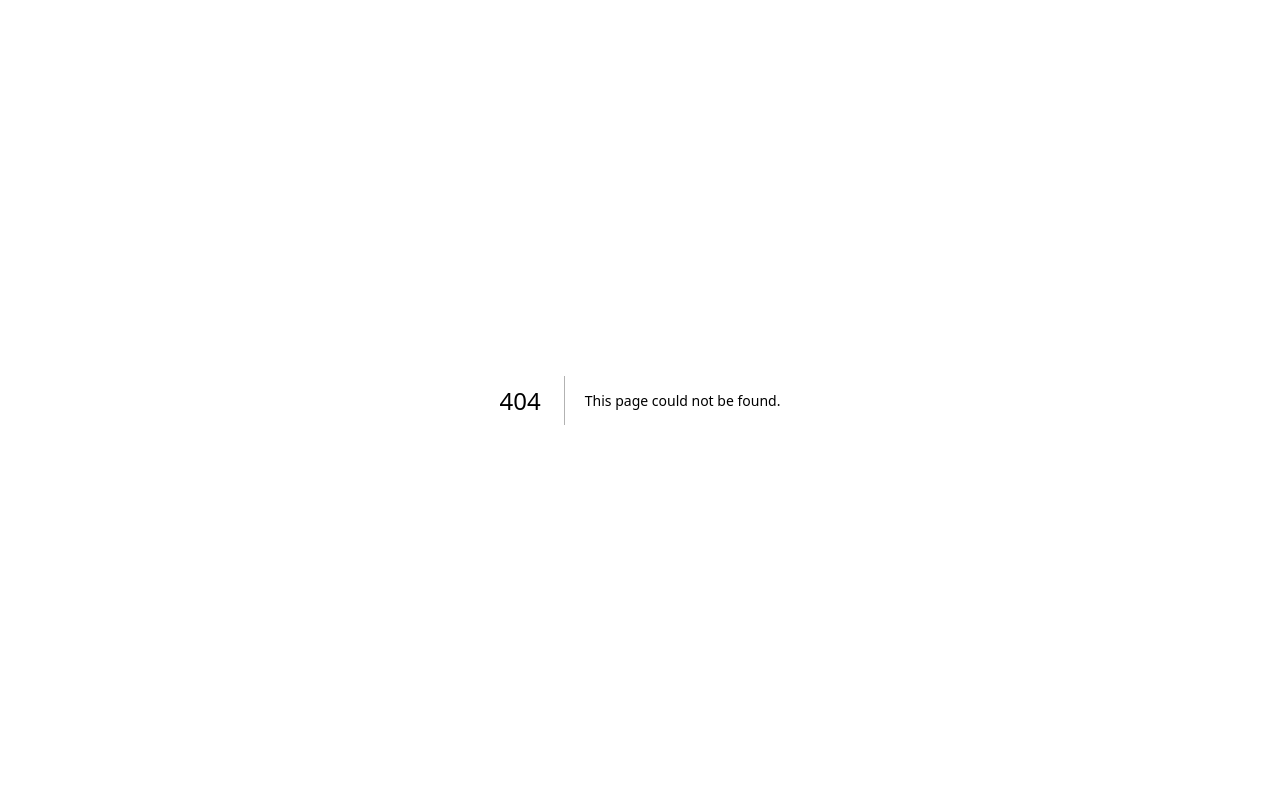
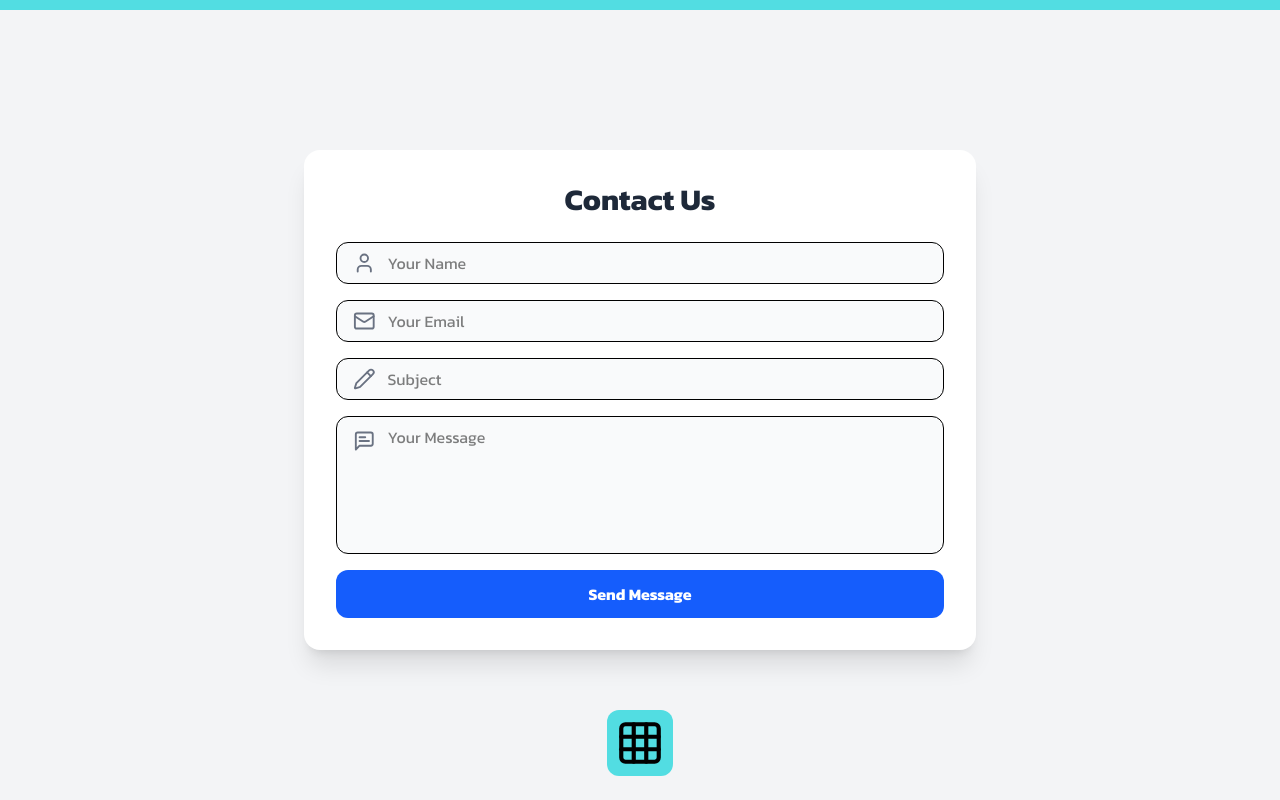
Before and after one commit to Rakibjrb/personal-portfolio-frontend, a Next.js app: page /contact in a window 1280 px wide. Before the commit this address had no page. Shown: the top 800 px of the page. Built offline with nearby package versions, Linux system fonts and the light colour scheme.

Commit message:
updated admin login form and added contact page and a basic contact form

```diff
--- /dev/null
+++ b/src/app/(main_layout)/contact/page.tsx
@@ -0,0 +1,19 @@
+import Contact from "@/components/ui/contact/Contact";
+
+export const metadata = {
+  title: "Rakibul Portfolio | Contact",
+  description: "Generated by create next app",
+};
+
+export default function ContactPage() {
+  return (
+    <div>
+      <Contact />
+    </div>
+  );
+}
+
+// name: { type: String, required: true },
+// email: { type: String, required: true },
+// subject: { type: String, required: true },
+// message: { type: String, required: true },
--- a/src/app/admin/login/page.tsx
+++ b/src/app/admin/login/page.tsx
@@ -1,6 +1,5 @@
 "use client";
 
-import React, { useState } from "react";
 import { Lock } from "lucide-react";
 import { signIn } from "next-auth/react";
 import { TbFidgetSpinner } from "react-icons/tb";
@@ -9,12 +8,14 @@ import toast from "react-hot-toast";
 import { useRouter } from "next/navigation";
 
 const AdminLoginForm: React.FC = () => {
-  const [isLoading, setisLoading] = useState(false);
-  const { register, handleSubmit } = useForm();
+  const {
+    register,
+    handleSubmit,
+    formState: { isSubmitting },
+  } = useForm();
   const router = useRouter();
 
   const onSubmit = async (data: object) => {
-    setisLoading(true);
     const credentials = {
       ...data,
       redirect: false,
@@ -22,10 +23,8 @@ const AdminLoginForm: React.FC = () => {
 
     const res = await signIn("credentials", credentials);
     if (res?.error) {
-      setisLoading(false);
       return toast.error("Admin Login failed", { duration: 4000 });
     }
-    setisLoading(false);
     toast.success("Admin Login Success", { duration: 4000 });
     router.refresh();
   };
@@ -71,7 +70,7 @@ const AdminLoginForm: React.FC = () => {
           type="submit"
           className="w-full bg-[#52dde2] text-black font-semibold py-2 rounded-xl hover:bg-[#7ccfd3] hover:cursor-pointer transition duration-300"
         >
-          {isLoading ? (
+          {isSubmitting ? (
             <div className="flex justify-center">
               <TbFidgetSpinner className="text-xl animate-spin" />
             </div>
--- /dev/null
+++ b/src/components/ui/contact/Contact.tsx
@@ -0,0 +1,121 @@
+// app/contact/page.tsx or pages/contact.tsx
+
+"use client"; // only if using App Router
+
+import { useForm } from "react-hook-form";
+import { Mail, User, MessageSquareText, Pencil } from "lucide-react";
+import { TbFidgetSpinner } from "react-icons/tb";
+
+type FormData = {
+  name: string;
+  email: string;
+  subject: string;
+  message: string;
+};
+
+export default function ContactPage() {
+  const {
+    register,
+    handleSubmit,
+    formState: { errors, isSubmitting },
+    reset,
+  } = useForm<FormData>();
+
+  const onSubmit = async (data: FormData) => {
+    console.log("Submitted Data:", data);
+    // handle sending the data to your API here
+    reset(); // optional: clear form after submit
+  };
+
+  return (
+    <div className="min-h-screen bg-gray-100 flex items-center justify-center p-6">
+      <div className="w-full max-w-2xl bg-white shadow-xl rounded-2xl p-8 space-y-6">
+        <h2 className="text-3xl font-bold text-gray-800 text-center">
+          Contact Us
+        </h2>
+
+        <form onSubmit={handleSubmit(onSubmit)} className="space-y-4">
+          {/* Name */}
+          <div className="flex items-center border rounded-xl px-4 py-2 bg-gray-50">
+            <User className="text-gray-500 mr-3" />
+            <input
+              type="text"
+              placeholder="Your Name"
+              {...register("name", { required: "Name is required" })}
+              className="bg-transparent w-full outline-none"
+            />
+          </div>
+          {errors.name && (
+            <p className="text-sm text-red-500 ml-2">{errors.name.message}</p>
+          )}
+
+          {/* Email */}
+          <div className="flex items-center border rounded-xl px-4 py-2 bg-gray-50">
+            <Mail className="text-gray-500 mr-3" />
+            <input
+              type="email"
+              placeholder="Your Email"
+              {...register("email", {
+                required: "Email is required",
+                pattern: {
+                  value: /^\S+@\S+$/i,
+                  message: "Invalid email address",
+                },
+              })}
+              className="bg-transparent w-full outline-none"
+            />
+          </div>
+          {errors.email && (
+            <p className="text-sm text-red-500 ml-2">{errors.email.message}</p>
+          )}
+
+          {/* Subject */}
+          <div className="flex items-center border rounded-xl px-4 py-2 bg-gray-50">
+            <Pencil className="text-gray-500 mr-3" />
+            <input
+              type="text"
+              placeholder="Subject"
+              {...register("subject", { required: "Subject is required" })}
+              className="bg-transparent w-full outline-none"
+            />
+          </div>
+          {errors.subject && (
+            <p className="text-sm text-red-500 ml-2">
+              {errors.subject.message}
+            </p>
+          )}
+
+          {/* Message */}
+          <div className="flex items-start border rounded-xl px-4 py-2 bg-gray-50">
+            <MessageSquareText className="text-gray-500 mr-3 mt-1" />
+            <textarea
+              rows={5}
+              placeholder="Your Message"
+              {...register("message", { required: "Message is required" })}
+              className="bg-transparent w-full outline-none resize-none"
+            />
+          </div>
+          {errors.message && (
+            <p className="text-sm text-red-500 ml-2">
+              {errors.message.message}
+            </p>
+          )}
+
+          <button
+            type="submit"
+            disabled={isSubmitting}
+            className="w-full bg-blue-600 hover:bg-blue-700 text-white font-semibold py-3 rounded-xl transition-all"
+          >
+            {isSubmitting ? (
+              <div className="flex justify-center">
+                <TbFidgetSpinner className="text-xl animate-spin" />
+              </div>
+            ) : (
+              "Send Message"
+            )}
+          </button>
+        </form>
+      </div>
+    </div>
+  );
+}
```
